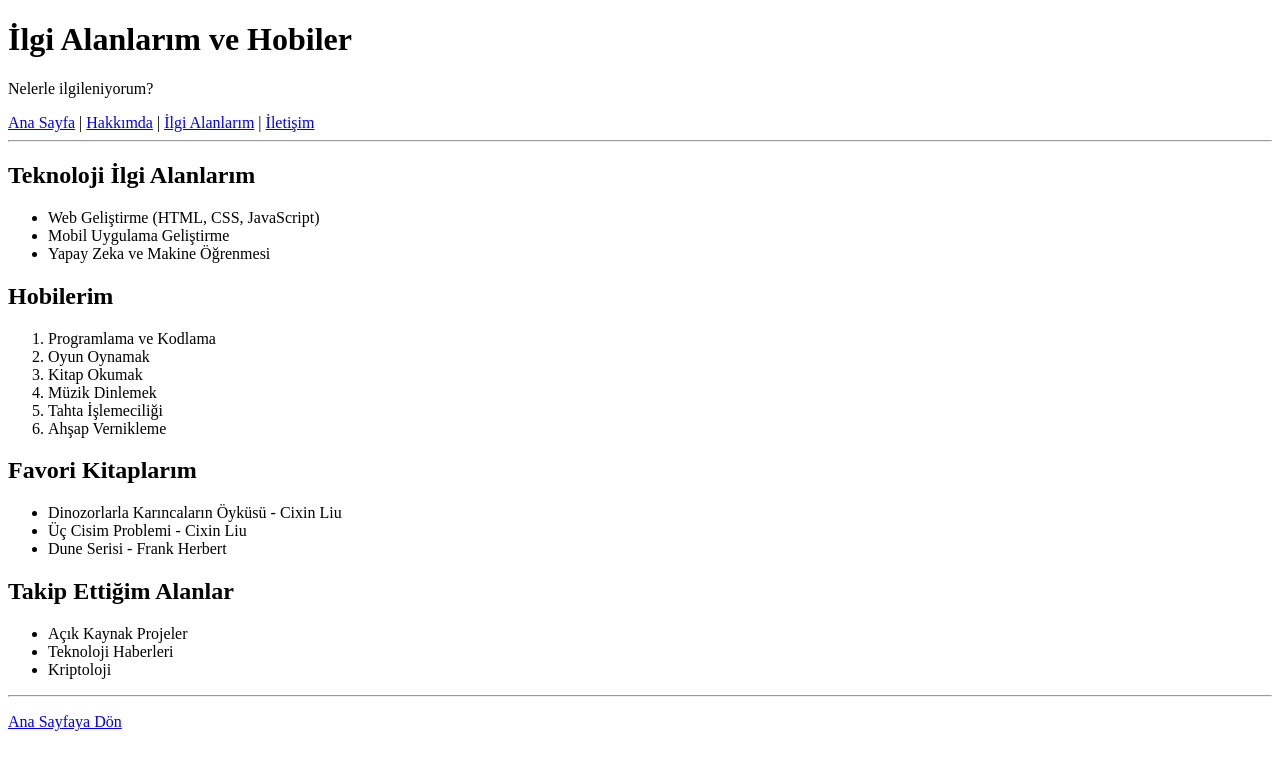
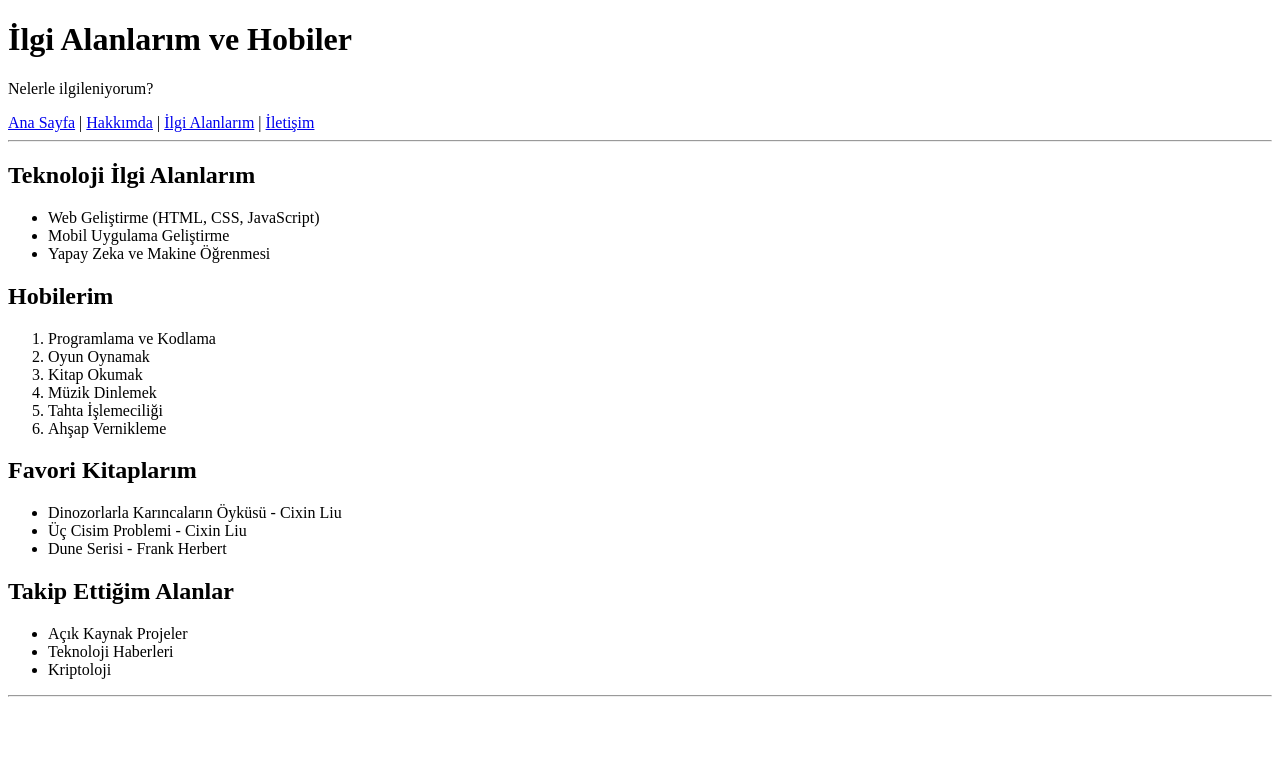
Before and after one commit to EmreYnlk/emreynlk.github.io, a plain HTML site: page interests.html in a window 1280 px wide. Drawn offline with Linux system fonts and the light colour scheme.

Commit message:
Remove footer section from interests.html

```diff
--- a/interests.html
+++ b/interests.html
@@ -61,8 +61,5 @@
         </section>
     </main>
     <hr>
-    <footer>
-        <p><a href="index.html">Ana Sayfaya Dön</a></p>
-    </footer>
 </body>
 </html>
```
